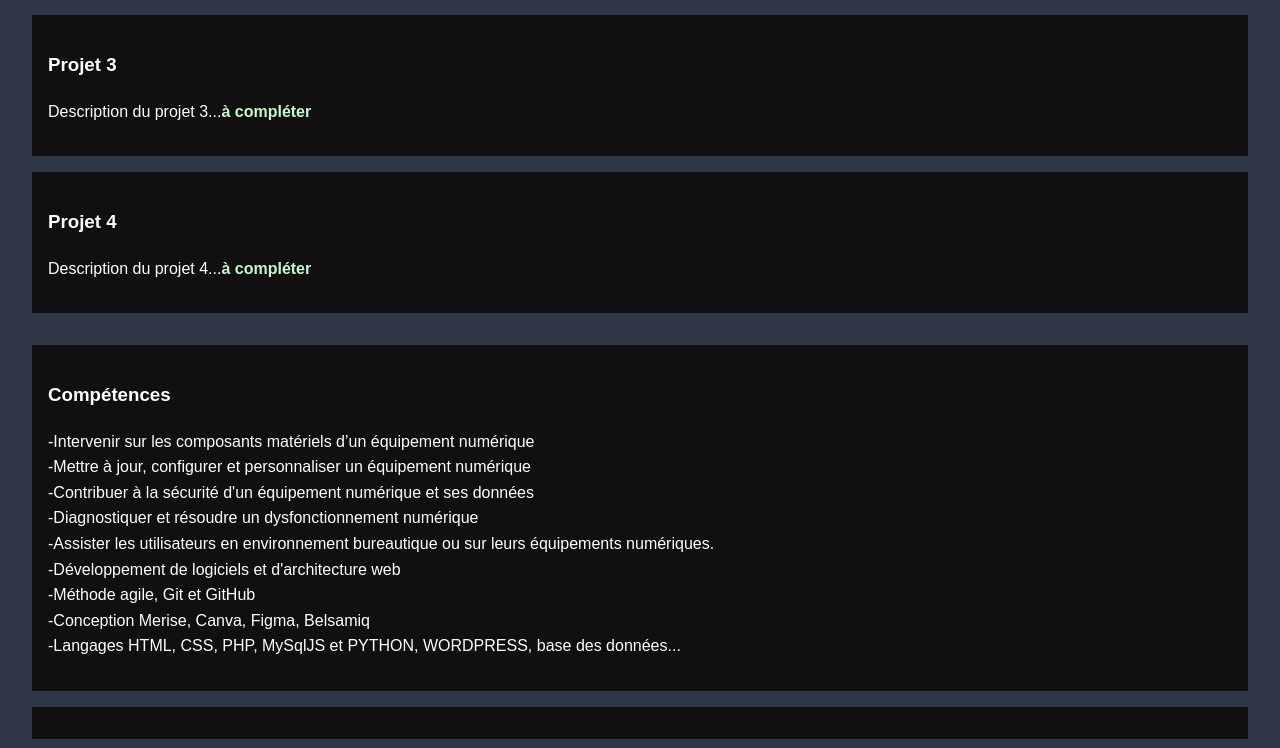
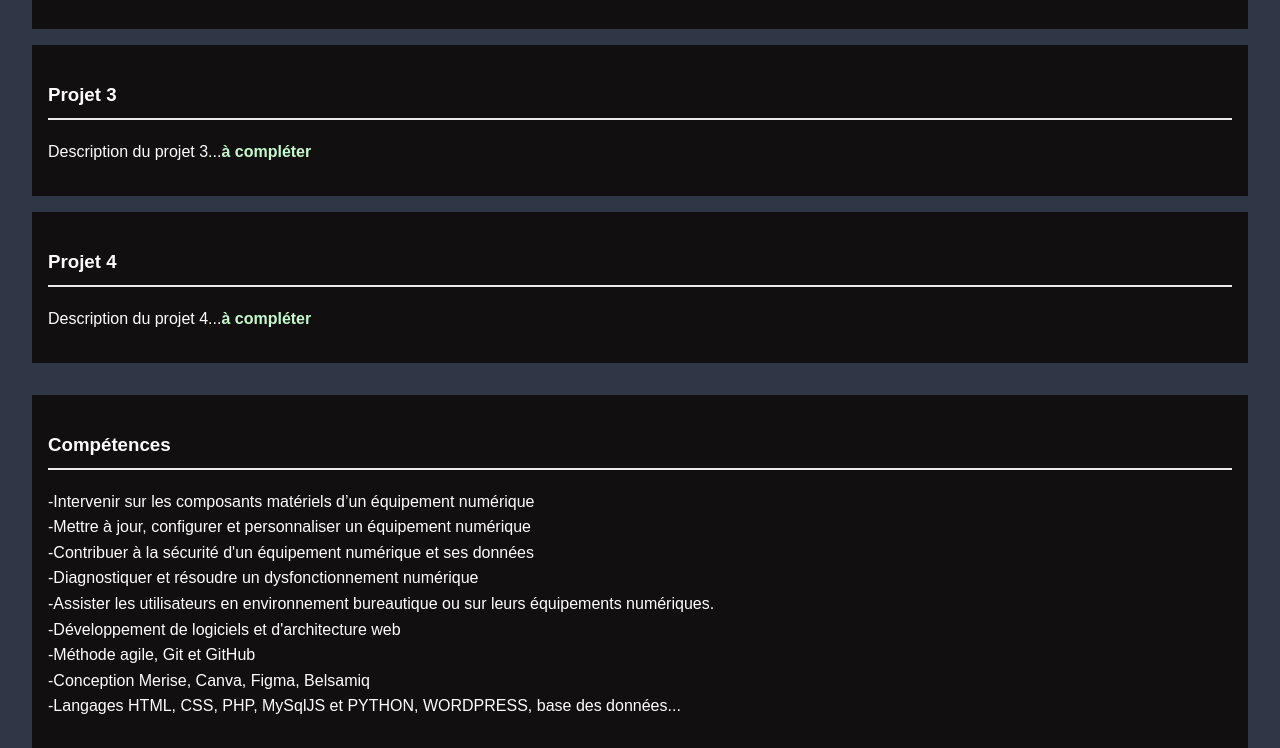
Before and after one commit to mohammed-zelmati/mohammed-zelmati.github.io, a website: page index.html in a window 1280 px wide. Shown: the part 1932-2680 px from the top of the page. Drawn offline with Linux system fonts and the light colour scheme.

Commit message:
Modifié fichiers index.html style.css

```diff
--- a/index.html
+++ b/index.html
@@ -114,13 +114,12 @@
                     -Langages HTML, CSS, PHP, MySqlJS et PYTHON, WORDPRESS, base des données...
                 </p>
             </article>
-            <article>
-                <!--h3>Expériences personnelle</h3>
-                <p>Description de'expériences perso...<strong>à compléter</strong></p-->
-            </article>
+            <!--article>
+                <h3>Expériences personnelle</h3>
+                <p>Description de'expériences perso...<strong>à compléter</strong></p>
+            </article-->
             <article>
                 <h3>Expériences professionnelle</h3>
-
                 <h4>CHEF SECTION DES OPÉRATIONS COMPTABLES</h4>
                 <h5>JUIN1998 - AOUT2010 LA DIRECTION DE LA CONSERVATION FONCIERE - Annaba Algérie</h5>
                 <p>Gestion de la conservation foncière, responsable de la gestion et du contrôle ainsi que d’une
--- a/style.css
+++ b/style.css
@@ -54,7 +54,7 @@ section {
 
 }
 
-h2 {
+h2, h3, h4, h5 {
     border-bottom: 2px solid #edeaea;
     padding-bottom: 0.5rem;
 }
```
